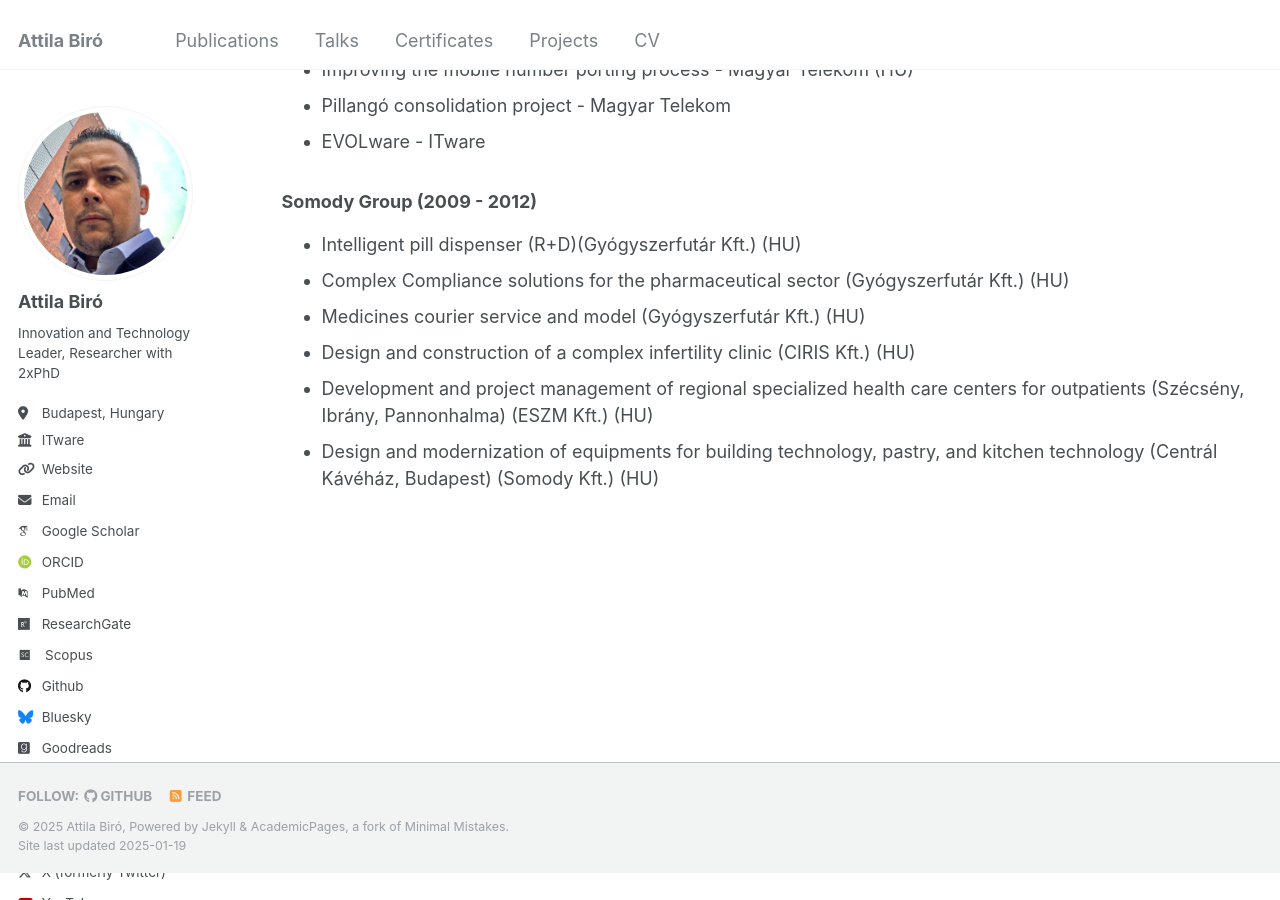
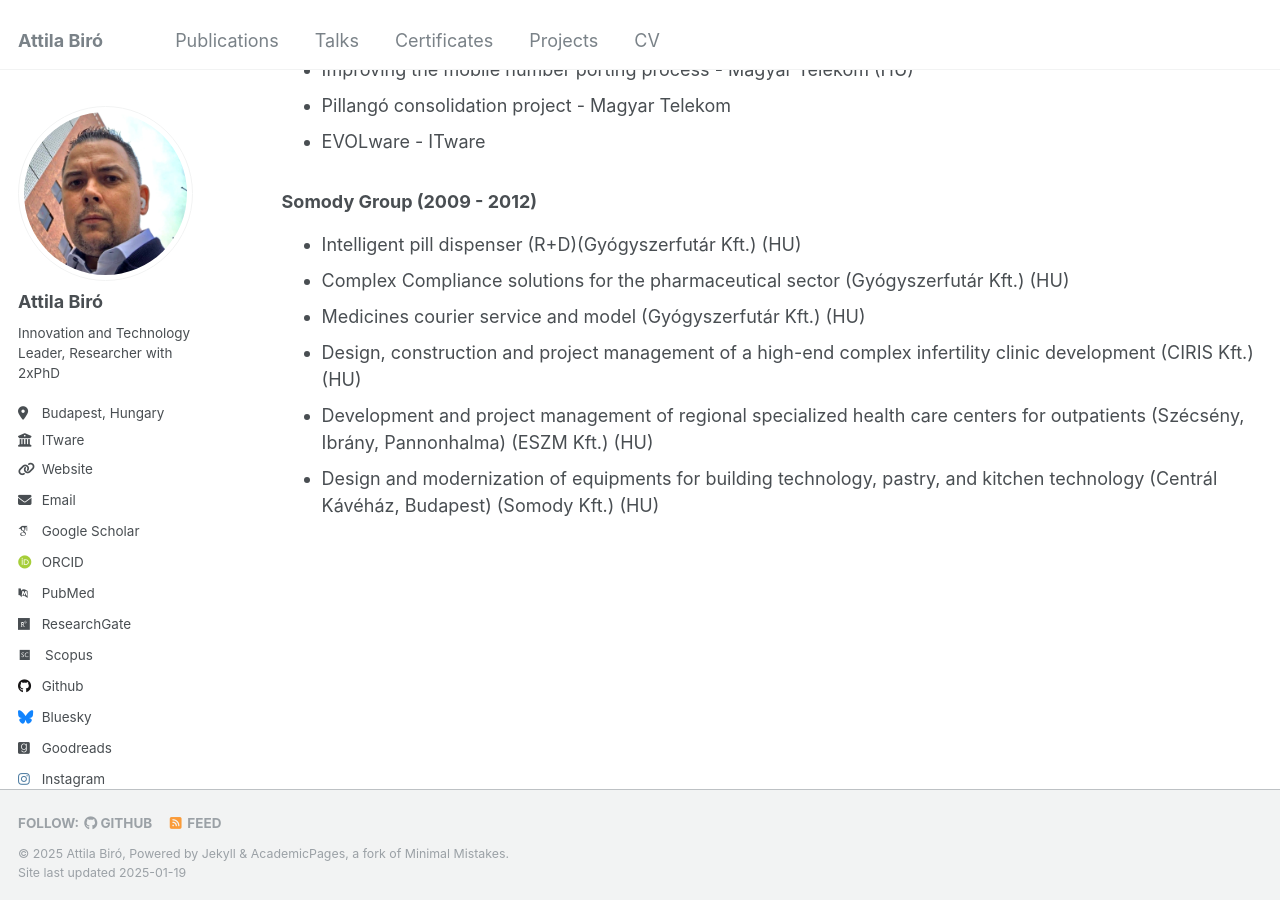
Before and after one commit to biroka/biroka.github.io, a Jekyll site: the page built from _pages/projects.md, in a window 1280 px wide and 900 px high, scrolled down 5906 px. Built offline with Jekyll 4.4.1, drawn with Linux system fonts in a browser that asks for light colours; some web fonts are replaced.

Commit message:
Update projects.md

```diff
--- a/_pages/projects.md
+++ b/_pages/projects.md
@@ -164,6 +164,6 @@ Delivery: 2014
  * Intelligent pill dispenser (R+D)(Gyógyszerfutár Kft.) (HU)
  * Complex Compliance solutions for the pharmaceutical sector (Gyógyszerfutár Kft.) (HU)
  * Medicines courier service and model (Gyógyszerfutár Kft.) (HU)
- * Design and construction of a complex infertility clinic (CIRIS Kft.) (HU)
+ * Design, construction and project management of a high-end complex infertility clinic development (CIRIS Kft.) (HU)
  * Development and project management of regional specialized health care centers for outpatients (Szécsény, Ibrány, Pannonhalma) (ESZM Kft.) (HU)
  * Design and modernization of equipments for building technology, pastry, and kitchen technology (Centrál Kávéház, Budapest) (Somody Kft.) (HU)
```
